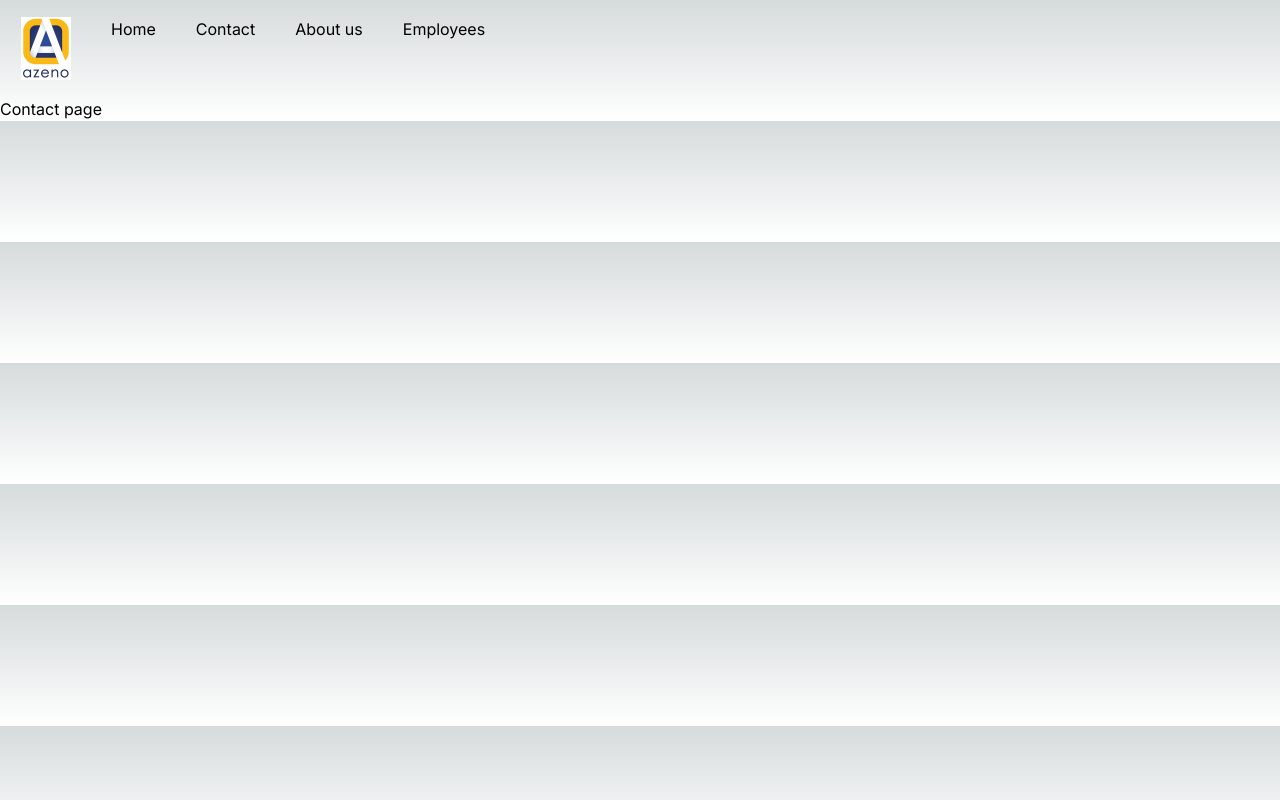
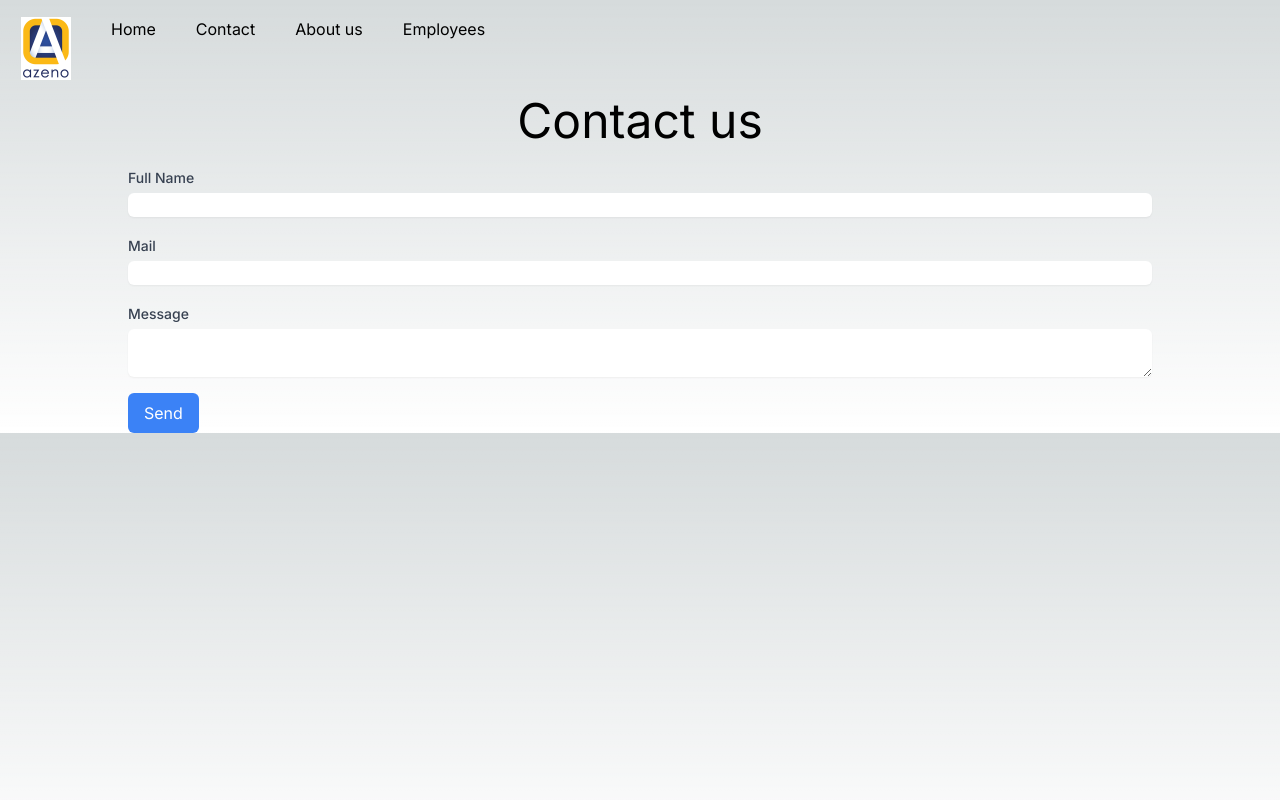
Before and after one commit to martaN7/azeno_site, a Next.js app: page /contact in a window 1280 px wide. Built offline with nearby package versions, Linux system fonts and the light colour scheme.

Commit message:
contact form with sending to api functionality

```diff
--- a/api/db.json
+++ b/api/db.json
@@ -85,5 +85,13 @@
         }
       ]
     }
+  ],
+  "messages": [
+    {
+      "fullName": "dasdsadas",
+      "mail": "asdasdas",
+      "message": "adasda",
+      "id": 1
+    }
   ]
 }
--- a/package.json
+++ b/package.json
@@ -25,6 +25,7 @@
     "postcss": "8.4.24",
     "react": "18.2.0",
     "react-dom": "18.2.0",
+    "react-hook-form": "^7.45.0",
     "tailwindcss": "3.3.2",
     "typescript": "5.1.3"
   }
--- a/src/app/(custom_layout)/contact/page.tsx
+++ b/src/app/(custom_layout)/contact/page.tsx
@@ -1,6 +1,8 @@
+import FormContact from "@/components/FormContact";
+
 function Page() {
     return (
-        <div>Contact page</div>
+    <FormContact/>
     );
 }
 
--- /dev/null
+++ b/src/components/FormContact.tsx
@@ -0,0 +1,57 @@
+'use client'
+
+import {SubmitHandler, useForm} from "react-hook-form";
+import React, {useEffect} from "react";
+import {apiCall} from "@/api/api";
+
+type Inputs = {
+    fullName: string,
+    mail: string,
+    message: string
+}
+
+function FormContact() {
+    const {
+        register,
+        handleSubmit,
+        watch,
+        formState: {errors}
+    } = useForm<Inputs>()
+
+    const onSubmit: SubmitHandler<Inputs> = (data) => {
+        apiCall({endpoint: "messages", method: "POST", body: data})
+    }
+
+    return (
+        <div className="max-w-5xl m-auto">
+            <h1 className="text-center text-5xl mb-5">Contact us</h1>
+            <form onSubmit={handleSubmit(onSubmit)}>
+                <div className="mb-4">
+                    <label
+                        className="text-sm font-medium text-gray-700"
+                        htmlFor="fullName"
+                    >
+                        Full Name</label>
+                    <input
+                        className="mt-1 block w-full rounded-md border-gray-300 shadow-sm focus:border-blue-500 focus:ring-blue-500 text-black"
+                        id="fullName" {...register("fullName")}/>
+                </div>
+                <div className="mb-4">
+                    <label className="text-sm font-medium text-gray-700" htmlFor="mail">Mail</label>
+                    <input
+                        className="mt-1 block w-full rounded-md border-gray-300 shadow-sm focus:border-blue-500 focus:ring-blue-500 text-black"
+                        id="mail" {...register("mail")}/>
+                </div>
+                <div className="mb-4">
+                    <label className="text-sm font-medium text-gray-700" htmlFor="message">Message</label>
+                    <textarea
+                        className="mt-1 block w-full rounded-md border-gray-300 shadow-sm focus:border-blue-500 focus:ring-blue-500 text-black"
+                        id="message" {...register("message")}/>
+                </div>
+                <button className="px-4 py-2 bg-blue-500 text-white rounded-md hover:bg-blue-600">Send</button>
+            </form>
+        </div>
+    );
+}
+
+export default FormContact;
```
Also changed, not shown: 1 other file (tests, documents, lock files or other folders).
